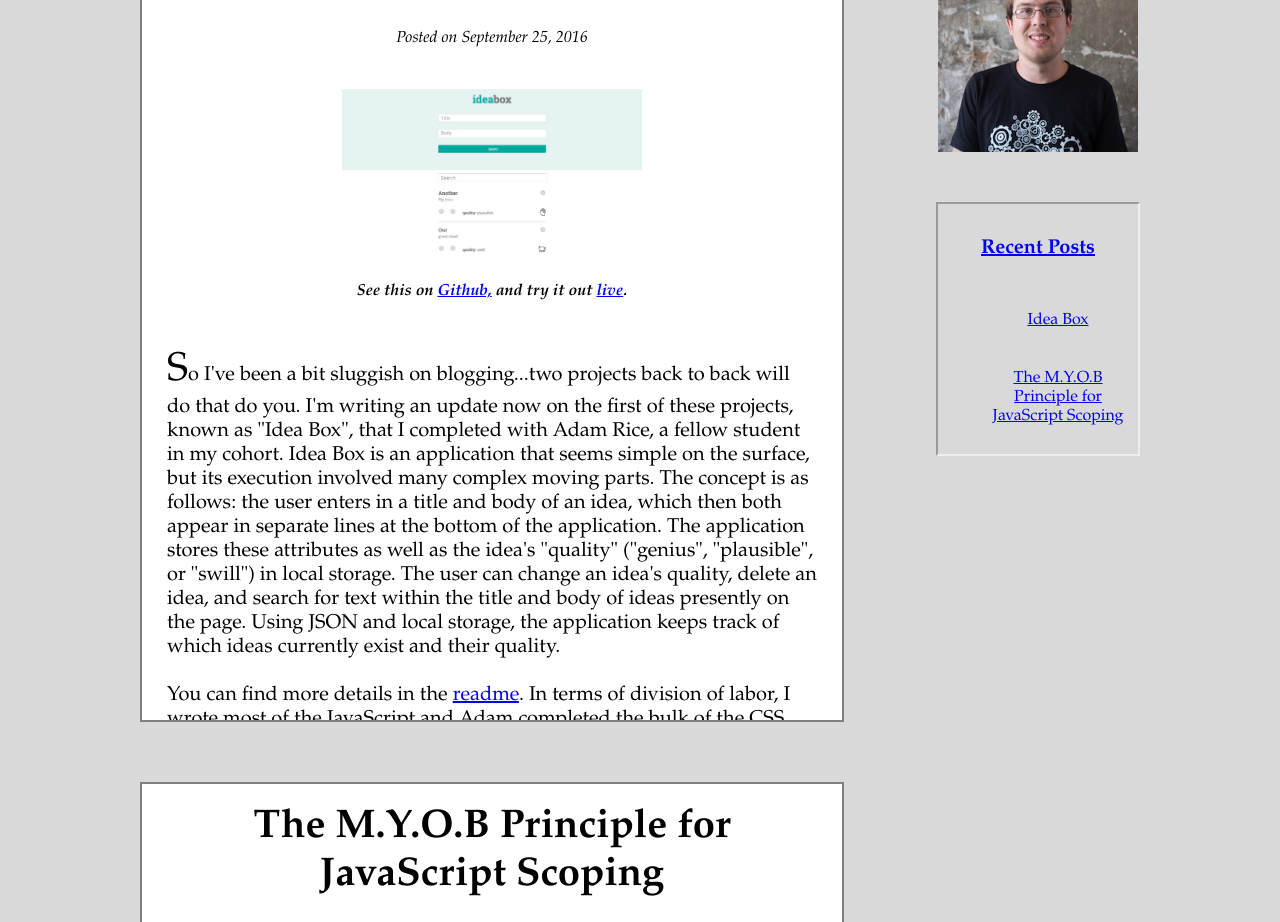
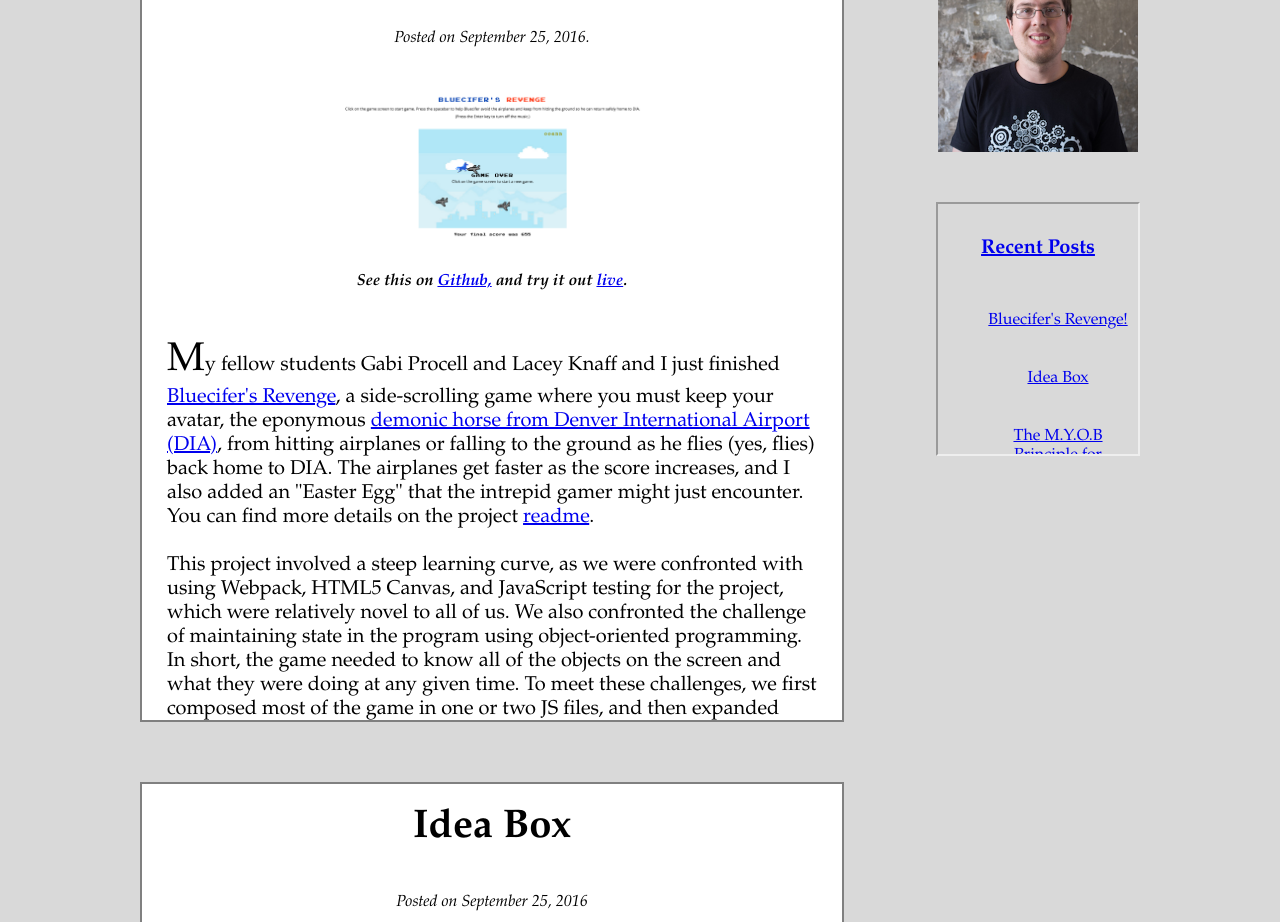
Before and after one commit to gness1804/Personal-Blog, a plain HTML site: page index.html in a window 1280 px wide. Shown: the part 431-1353 px from the top of the page. Drawn offline with nearby package versions, Linux system fonts and the light colour scheme.

Commit message:
finished draft of gametime entry

```diff
--- a/index.html
+++ b/index.html
@@ -31,8 +31,23 @@
 		<div class="template entry-is-hidden">
 			<!-- Paste entry content here and remove the "entry-is-hidden" class before posting. -->
 		</div>
-		<div class="template entry-is-hidden">
-			<!-- Paste entry content here and remove the "entry-is-hidden" class before posting. -->
+		<div class="template truncated">
+			<h2>Bluecifer's Revenge!</h2>
+			<p class="date"> Posted on September 25, 2016.</p>
+			<img src="images/game-time-screenshot.png" alt="Screenshot of our game.">
+			<h4 class="myob-copy-italic">See this on <a href="https://github.com/gprocell927/game-time" target="_blank">Github,</a> and try it out <a href="https://gprocell927.github.io/game-time/" target="_blank">live</a>.</h4>
+			<p>
+				My fellow students Gabi Procell and Lacey Knaff and I just finished <a href="https://gprocell927.github.io/game-time/" target="_blank">Bluecifer's Revenge</a>, a side-scrolling game where you must keep your avatar, the eponymous <a href="https://en.wikipedia.org/wiki/Blue_Mustang" target="_blank">demonic horse from Denver International Airport (DIA)</a>, from hitting airplanes or falling to the ground as he flies (yes, flies) back home to DIA. The airplanes get faster as the score increases, and I also added an "Easter Egg" that the intrepid gamer might just encounter. You can find more details on the project <a href="https://github.com/gprocell927/game-time/blob/master/README.md" target="_blank">readme</a>.<br><br>
+
+				This project involved a steep learning curve, as we were confronted with using Webpack, HTML5 Canvas, and JavaScript testing for the project, which were relatively novel to all of us. We also confronted the challenge of maintaining state in the program using object-oriented programming. In short, the game needed to know all of the objects on the screen and what they were doing at any given time. To meet these challenges, we first composed most of the game in one or two JS files, and then expanded them out into several: one to govern enemies (airplanes), one for the avatar Bluecifer, a quasi-omniscient game file, and the index.js, which was the one file to rule them all.<br><br>
+
+				The two most difficult parts of the project were figuring out a way to make the airplanes spawn and keep track of them, as well as re-creating the game's functionality after breaking up all the JS files as discussed above. With respect to the first challenge, we initially devised a method of controlling and spawning enemies based on a combination of JS requestAnimationFrame and <a href="http://www.w3schools.com/jsref/met_win_settimeout.asp" target="_blank">setTimeout</a>. In short, we created three enemies with independent JS functions, and "staggered" their appearance using setTimeouts. (We made the enemies "loop" by resetting their x positions when they flew off the screen.) While this approach had the benefit of relative simplicity, as it did not necessitate an array, we found that it greatly increased the game's lag, since all those setTimeouts were continually firing. In order to solve this problem, we ended up creating an array that stored all the enemies and could also be used to remove all enemies from the screen when needed (such as then the player wins or loses).<br><br>
+
+				The second, and more painful, problem mentioned above--the problem of re-creating functionality after a major revision to the code--taught us a sobering lesson: never perform open-heart surgery on your code without making atomic tests to make sure everything that you change is working, when you change it. That is, console log, alert, or use another method to test functionality each time you make a change in the code, rather than after you have moved most of your JS to new pages. We spent hours re-establishing all of the functionality; much of that time could have been saved with methodical, atomic tests as we progressed. It was a hard lesson that will serve us well moving forward as programmers.<br><br>
+
+				In the end, we learned a great deal about object-oriented programming (OOP) and its power to enhance programs' functionality. We also created a playable game in only ten days that attests to the versatility of JavaScript and OOP.
+
+			</p><br><br>
 		</div>
 			<div class="template truncated">
 				<h2>Idea Box</h2>
--- a/recent.html
+++ b/recent.html
@@ -11,6 +11,7 @@
 	<div class="recent testing">
 		<a href="recent.html" target="blank"><h5>Recent Posts</h5></a>
 		<ul>
+			<a href="game-time-09-25-16.html" target="_parent"><li>Bluecifer's Revenge!</li></a><br>
 			<a href="idea-box-09-25-16.html" target="_parent"><li>Idea Box</li></a><br>
 			<a href="myob-principle-js-09-03-16.html" target="_parent"><li>The M.Y.O.B Principle for JavaScript Scoping</li></a><br>
 			<a href="linked-list-09-03-16.html" target="_parent"><li>Linked List Project with Alex Pilewski</li></a><br>
```
